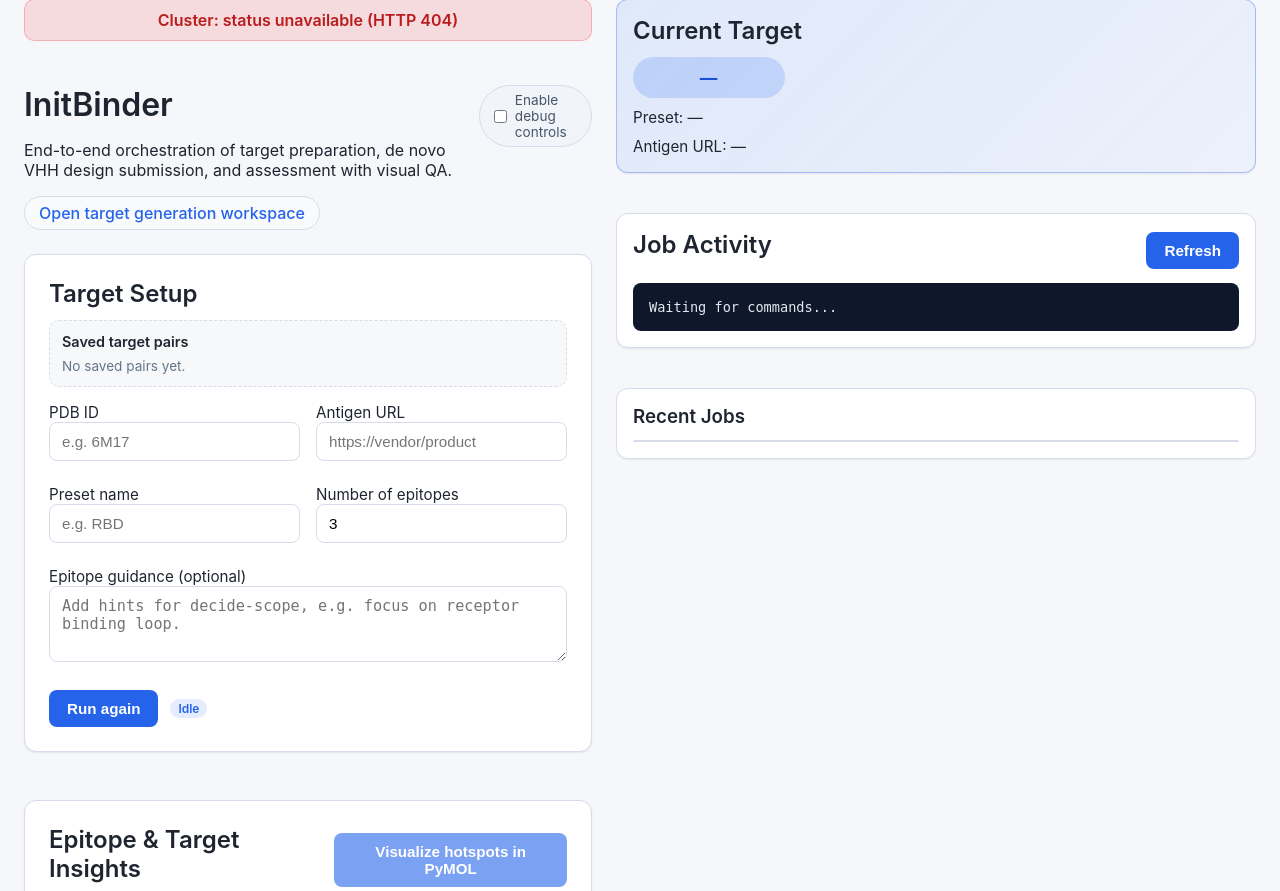
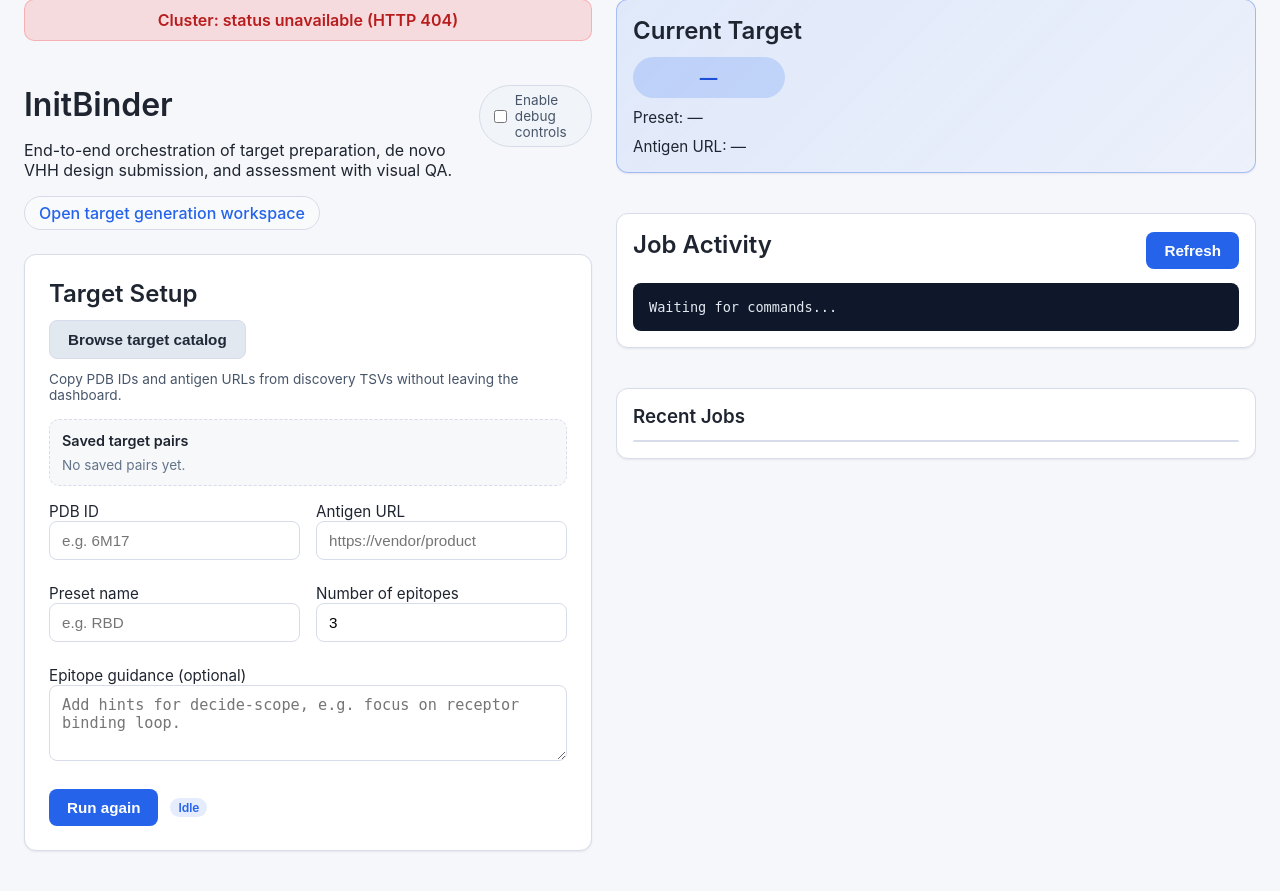
Before and after one commit to takaria0/initbinder, a Python web app: template webapp/templates/index.html in a window 1280 px wide. Shown: the part 33-924 px from the top of the page. Run offline with Jinja, Linux system fonts and the light colour scheme; the template is opened without the code that fills it, so the values that code supplies are empty.

Commit message:
add catalog UI

```diff
--- a/webapp/static/css/app.css
+++ b/webapp/static/css/app.css
@@ -203,6 +203,18 @@ section {
 
 .catalog-section {
   overflow: hidden;
+}
+
+.target-actions {
+  display: flex;
+  flex-wrap: wrap;
+  align-items: center;
+  gap: 12px;
+  margin-bottom: 16px;
+}
+
+.target-actions .help-text {
+  margin: 0;
 }
 
 .catalog-layout {
@@ -1371,6 +1383,28 @@ button.ghost:hover:not(:disabled) {
   box-shadow: 0 20px 60px rgba(15, 23, 42, 0.25);
 }
 
+.catalog-modal .modal-content {
+  width: min(1100px, 95vw);
+}
+
+.catalog-modal .catalog-viewer {
+  min-height: 220px;
+  max-height: 420px;
+}
+
+.catalog-modal .catalog-table tbody tr {
+  cursor: pointer;
+  transition: background 0.15s ease;
+}
+
+.catalog-modal .catalog-table tbody tr:hover {
+  background: #eff6ff;
+}
+
+.catalog-modal .catalog-table tbody tr.selected {
+  background: #dbeafe;
+}
+
 .modal-header {
   display: flex;
   justify-content: space-between;
--- a/webapp/templates/index.html
+++ b/webapp/templates/index.html
@@ -26,6 +26,10 @@
 
         <section id="target-setup">
         <h2>Target Setup</h2>
+        <div class="target-actions">
+          <button type="button" id="open-catalog-browser" class="secondary">Browse target catalog</button>
+          <span class="help-text">Copy PDB IDs and antigen URLs from discovery TSVs without leaving the dashboard.</span>
+        </div>
         <div class="preset-strip">
           <div class="preset-strip-header">
             <span>Saved target pairs</span>
@@ -380,6 +384,45 @@
       </div>
     </div>
 
+    <div id="catalog-modal" class="modal catalog-modal" hidden>
+      <div class="modal-backdrop" data-close="catalog"></div>
+      <div class="modal-content">
+        <div class="modal-header">
+          <h3>Target catalog browser</h3>
+          <button type="button" id="catalog-close" class="ghost">Close</button>
+        </div>
+        <div class="catalog-layout">
+          <div class="catalog-column">
+            <div class="catalog-header">
+              <h4>Catalog files</h4>
+              <button type="button" id="catalog-browser-refresh">Refresh</button>
+            </div>
+            <p class="help-text">Located in <code>targets_catalog/</code></p>
+            <ul id="catalog-browser-list" class="catalog-list" role="list"></ul>
+          </div>
+          <div class="catalog-column">
+            <div class="catalog-header">
+              <h4>Preview</h4>
+              <div class="catalog-meta">
+                <span id="catalog-browser-selected-name" class="catalog-selected">Select a file to preview</span>
+                <span id="catalog-browser-selected-info" class="badge" hidden></span>
+                <span id="catalog-browser-status" class="badge" hidden></span>
+              </div>
+            </div>
+            <div class="catalog-controls">
+              <label>
+                Rows to preview
+                <input type="number" id="catalog-browser-limit" value="200" min="10" max="2000">
+              </label>
+              <button type="button" id="catalog-browser-download" class="secondary" disabled>Download TSV</button>
+            </div>
+            <p class="help-text">Click a row to send its PDB ID and antigen URL to the Target Setup form.</p>
+            <div id="catalog-browser-viewer" class="catalog-viewer" role="region" aria-live="polite"></div>
+          </div>
+        </div>
+      </div>
+    </div>
+
     <script type="module" src="/static/js/app.js"></script>
   </body>
 </html>
```
Also changed, not shown: webapp/static/js/app.js.
